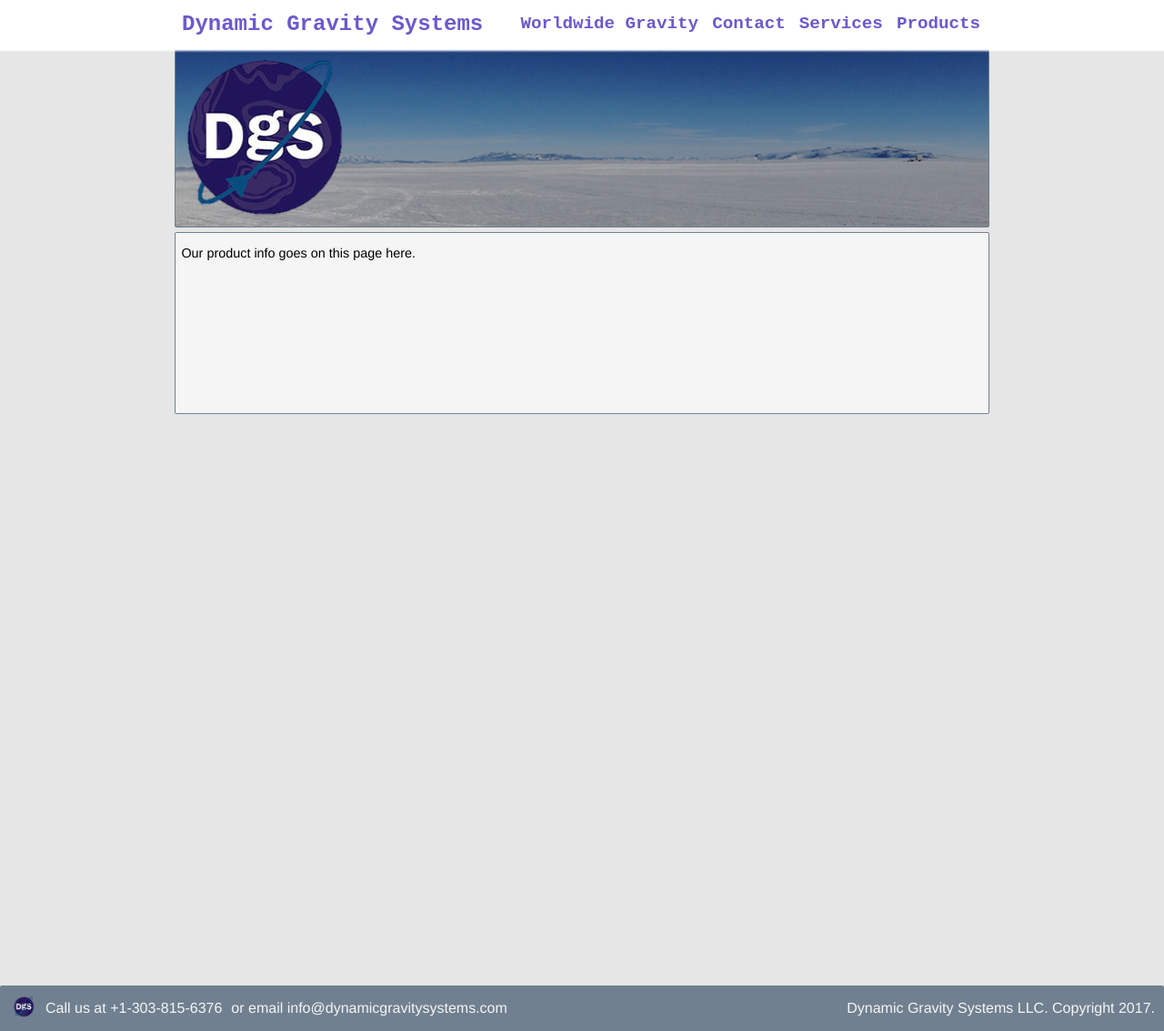
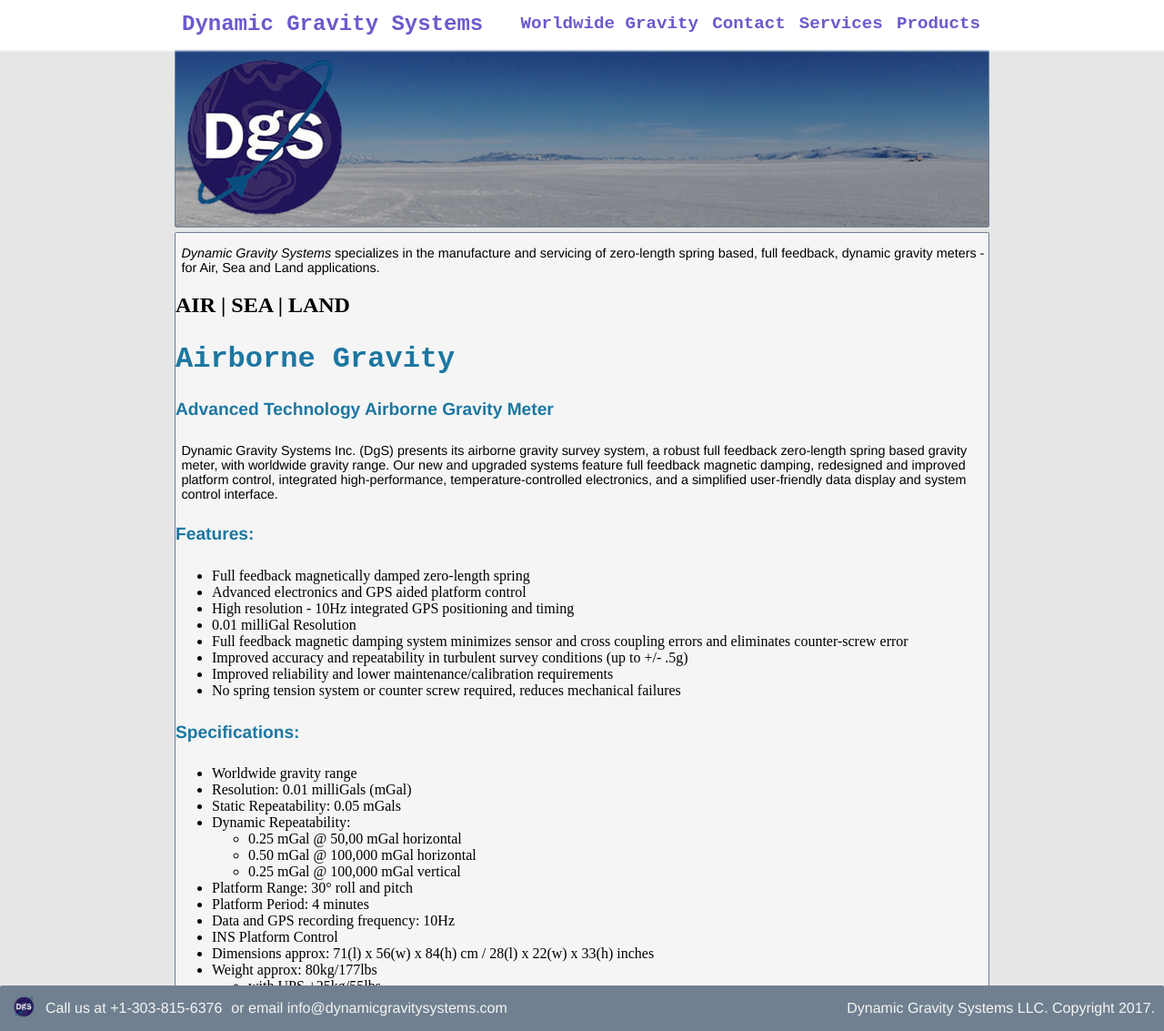
Before and after one commit to DynamicGravitySystems/DgS-WWW, a Jekyll site: the page built from _pages/01_products.md, in a window 1280 px wide and 1133 px high. Shown: the whole window at 91% size. Built offline with Jekyll 4.4.1, drawn with Linux system fonts in a browser that asks for light colours.

Commit message:
Add products page content

```diff
--- a/_pages/01_products.md
+++ b/_pages/01_products.md
@@ -4,4 +4,40 @@
 permalink: /products/
 ---
 
-Our product info goes on this page here.
+*Dynamic Gravity Systems* specializes in the manufacture and servicing of zero-length spring based, full feedback, dynamic gravity meters - for Air, Sea and Land applications.
+
+## AIR | SEA | LAND ##
+
+# Airborne Gravity #
+
+#### Advanced Technology Airborne Gravity Meter ####
+
+Dynamic Gravity Systems Inc. (DgS) presents its airborne gravity survey system, a robust full feedback zero-length spring based gravity meter, with worldwide gravity range.
+Our new and upgraded systems feature full feedback magnetic damping, redesigned and improved platform control, integrated high-performance, temperature-controlled electronics, and a simplified user-friendly data display and system control interface.
+
+#### Features: ####
+* Full feedback magnetically damped zero-length spring
+* Advanced electronics and GPS aided platform control
+* High resolution - 10Hz integrated GPS positioning and timing
+* 0.01 milliGal Resolution
+* Full feedback magnetic damping system minimizes sensor and cross coupling errors and eliminates counter-screw error
+* Improved accuracy and repeatability in turbulent survey conditions (up to +/- .5g)
+* Improved reliability and lower maintenance/calibration requirements
+* No spring tension system or counter screw required, reduces mechanical failures
+
+#### Specifications: ####
+* Worldwide gravity range
+* Resolution: 0.01 milliGals (mGal)
+* Static Repeatability: 0.05 mGals
+* Dynamic Repeatability:
+    * 0.25 mGal @ 50,00 mGal horizontal
+    * 0.50 mGal @ 100,000 mGal horizontal
+    * 0.25 mGal @ 100,000 mGal vertical
+* Platform Range: 30° roll and pitch
+* Platform Period: 4 minutes
+* Data and GPS recording frequency: 10Hz
+* INS Platform Control
+* Dimensions approx: 71(l) x 56(w) x 84(h) cm / 28(l) x 22(w) x 33(h) inches
+* Weight approx: 80kg/177lbs
+    * with UPS +25kg/55lbs
+* Power Consumption: 60 Watts average, 150 Watts Max. 80-265 VAC Input
--- a/_sass/_layout.scss
+++ b/_sass/_layout.scss
@@ -142,6 +142,15 @@
         padding-left: .5vw;
         color: $secondaryColor;
     }
+    p.center {
+        text-align: center;
+    }
+    p.block {
+        flex: auto;
+        justify-content: left;
+        width: 400px;
+        border: 1px solid $light;
+    }
     a {
         color: $linkColor;
         font-weight: bold;
@@ -150,12 +159,7 @@
     blockquote {
         background-color: lightblue;
     }
-    div.block {
-        flex: auto;
-        justify-content: left;
-        width: 400px;
-        border: 1px solid $light;
-    }
+
 }
 
 aside {
```
Also changed, not shown: index.md (+1 -1 lines).
